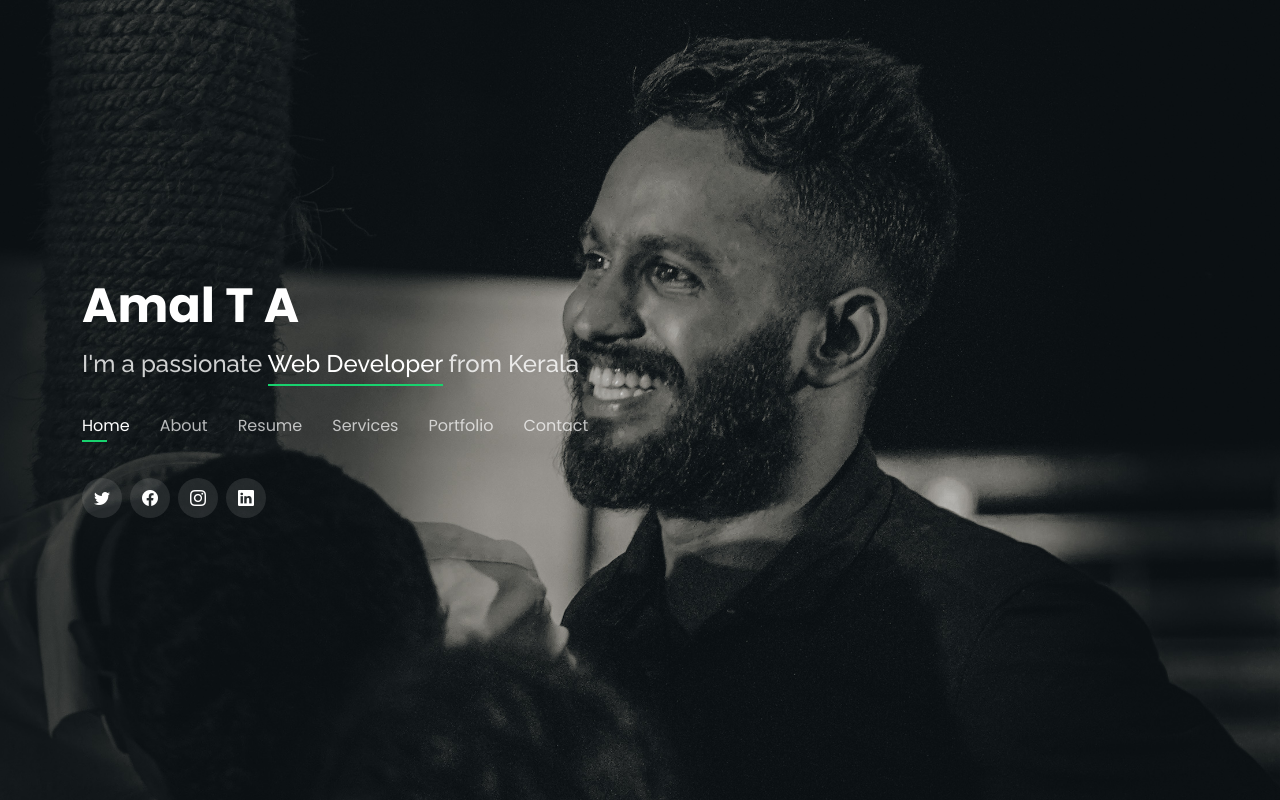
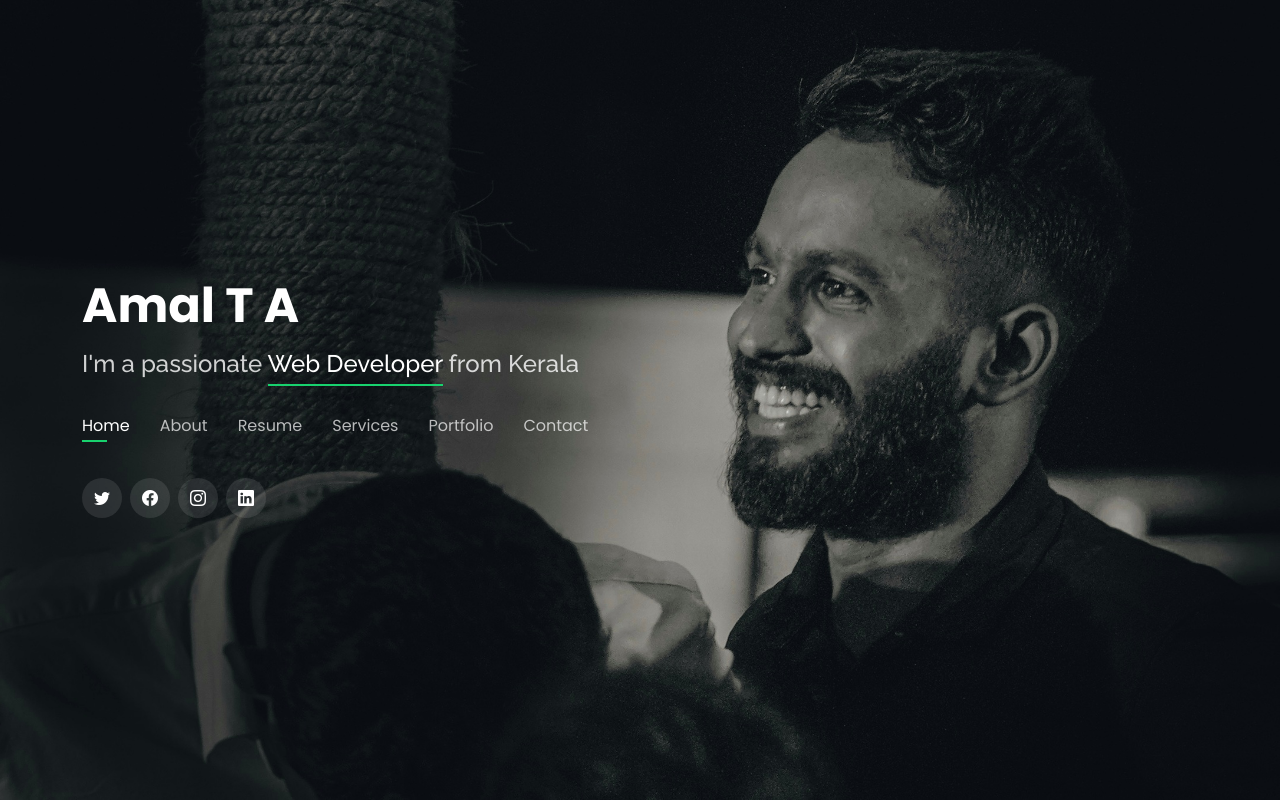
Before and after one commit to Amal-7/Personal-Website, a plain HTML site: page index.html in a window 1280 px wide. Drawn offline with nearby package versions, Linux system fonts and the light colour scheme.

Commit message:
first commit

```diff
--- a/assets/css/style.css
+++ b/assets/css/style.css
@@ -19,7 +19,7 @@ body {
 body::before {
   content: "";
   position: fixed;
-  background: #040404 url("../img/bg.jpg") top right no-repeat;
+  background: #040404 url("../img/bg.jpeg") top right no-repeat;
   background-size: cover;
   left: 0;
   right: 0;
```
Also changed, not shown: assets/img/bg.jpeg (added), assets/img/bg.jpg (deleted).
